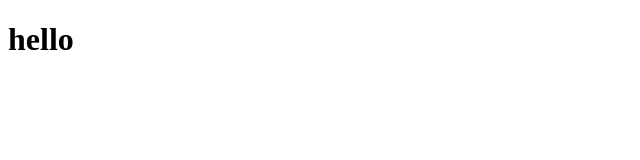
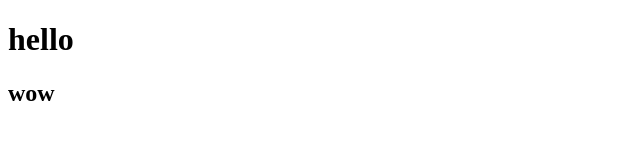
Before and after one commit to saacidyuusuf/cabdimalik, a plain HTML site: page index.html in a window 1280 px wide. Shown: the full height of the page, 0-640 px from the left. Drawn offline with Linux system fonts and the light colour scheme.

Commit message:
add index.html

```diff
--- a/index.html
+++ b/index.html
@@ -8,5 +8,6 @@
 </head>
 <body>
     <h1>hello</h1>
+    <h2>wow</h2>
 </body>
 </html>
```
